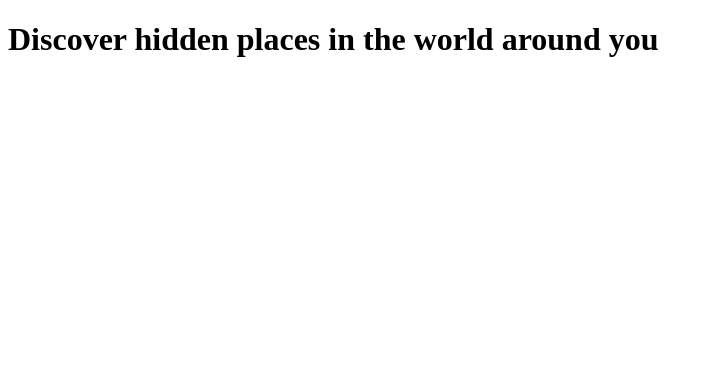
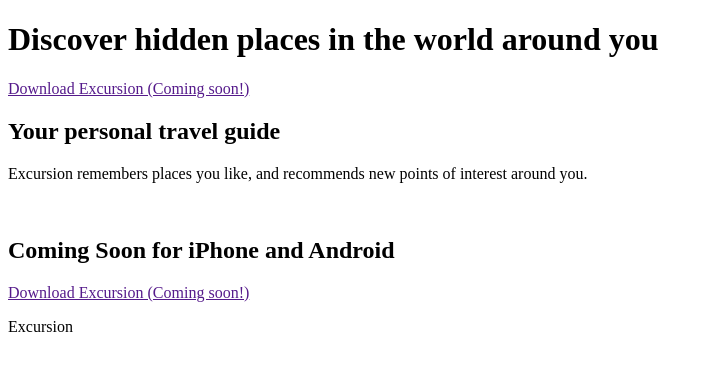
Before and after one commit to taylorrhowell/excursion, a plain HTML site: page index.html in a window 1280 px wide. Shown: the whole page, without its empty margins (0-713 px from the left). Drawn offline with Linux system fonts and the light colour scheme.

Commit message:
Update index.html
Add more feature content

```diff
--- a/index.html
+++ b/index.html
@@ -9,5 +9,22 @@
         <header>
             <h1>Discover hidden places in the world around you</h1>
         </header>
+        <main>
+            <section>
+                <a href="">Download Excursion (Coming soon!)</a>
+            </section>
+            <section>
+                <h2>Your personal travel guide</h2>
+                <p>Excursion remembers places you like, and recommends new points of interest around you.</p>
+                <img />
+            </section>
+            <section>
+                <h2>Coming Soon for iPhone and Android</h2>
+                <a href="">Download Excursion (Coming soon!)</a>
+            </section>
+        </main>
+        <footer>
+            <p>Excursion</p>
+        </footer>
     </body>
 </html>
```
